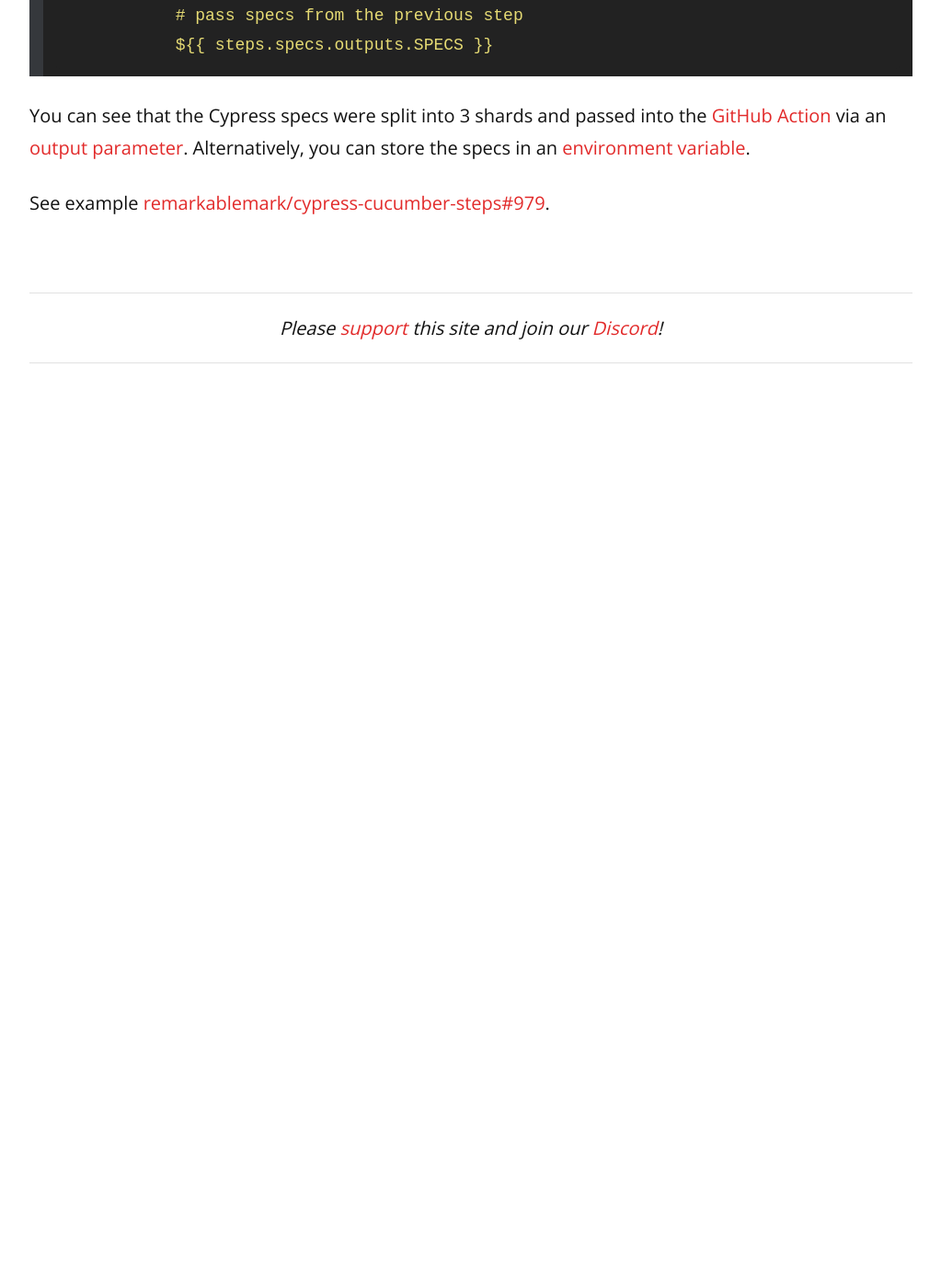
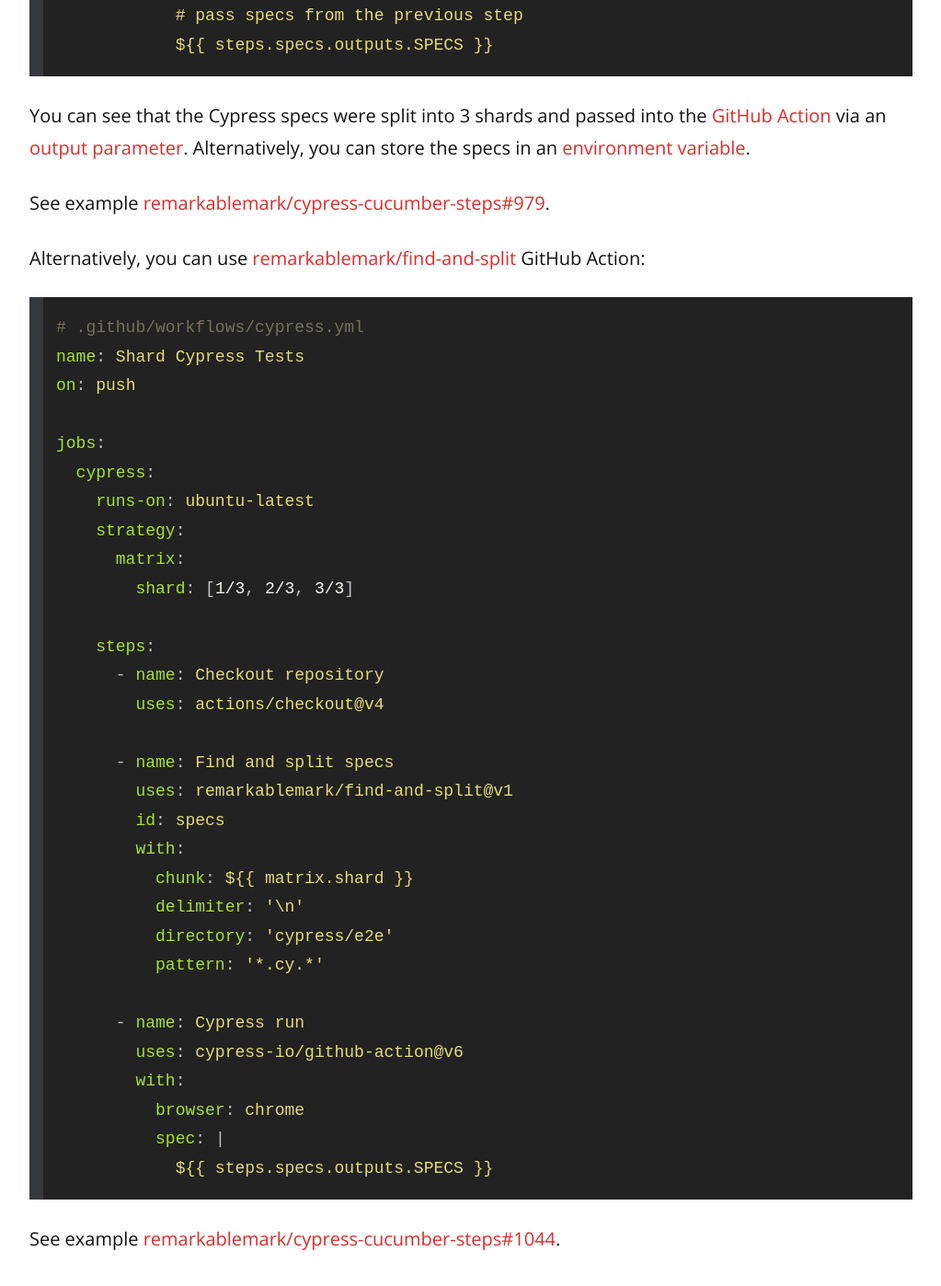
Before and after one commit to remarkablemark/remarkablemark.github.io, a Jekyll site: the page built from _posts/2024/2024-11-28-how-to-shard-cypress-specs-on-github-actions.md, in a window 1280 px wide and 1400 px high, scrolled down 3368 px. Shown: the whole window at 92% size, without its empty margins (128-1151 px from the left). Built offline with Jekyll 4.4.1, drawn with Linux system fonts in a browser that asks for light colours; comment, search, counter and statistics services are not loaded; before the commit the page ends 3888 px from its top, so only the background shows below that; some of the changed text lies outside the part shown.

Commit message:
feat(posts): update "How to shard Cypress specs on GitHub Actions"
Post: 2024-11-28-how-to-shard-cypress-specs-on-github-actions.md

Update shard section with `remarkablemark/find-and-split action`:
https://remarkablemark.medium.com/how-to-shard-cypress-specs-on-github-actions-dcf1db32f389

````diff
--- a/_posts/2024/2024-11-28-how-to-shard-cypress-specs-on-github-actions.md
+++ b/_posts/2024/2024-11-28-how-to-shard-cypress-specs-on-github-actions.md
@@ -119,3 +119,44 @@
 You can see that the Cypress specs were split into 3 shards and passed into the [GitHub Action](https://github.com/cypress-io/github-action#specs) via an [output parameter](https://docs.github.com/actions/writing-workflows/choosing-what-your-workflow-does/workflow-commands-for-github-actions#setting-an-output-parameter). Alternatively, you can store the specs in an [environment variable](https://docs.github.com/actions/writing-workflows/choosing-what-your-workflow-does/store-information-in-variables).
 
 See example [remarkablemark/cypress-cucumber-steps#979](https://github.com/remarkablemark/cypress-cucumber-steps/pull/979).
+
+Alternatively, you can use [remarkablemark/find-and-split](https://github.com/remarkablemark/find-and-split) GitHub Action:
+
+{% raw %}
+
+```yml
+# .github/workflows/cypress.yml
+name: Shard Cypress Tests
+on: push
+
+jobs:
+  cypress:
+    runs-on: ubuntu-latest
+    strategy:
+      matrix:
+        shard: [1/3, 2/3, 3/3]
+
+    steps:
+      - name: Checkout repository
+        uses: actions/checkout@v4
+
+      - name: Find and split specs
+        uses: remarkablemark/find-and-split@v1
+        id: specs
+        with:
+          chunk: ${{ matrix.shard }}
+          delimiter: '\n'
+          directory: 'cypress/e2e'
+          pattern: '*.cy.*'
+
+      - name: Cypress run
+        uses: cypress-io/github-action@v6
+        with:
+          browser: chrome
+          spec: |
+            ${{ steps.specs.outputs.SPECS }}
+```
+
+{% endraw %}
+
+See example [remarkablemark/cypress-cucumber-steps#1044](https://github.com/remarkablemark/cypress-cucumber-steps/pull/1044).
````
Also changed, not shown: other parts of _posts/2024/2024-11-28-how-to-shard-cypress-specs-on-github-actions.md (+3 -3 lines).
